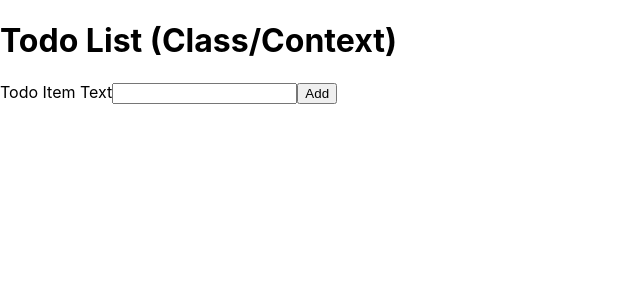
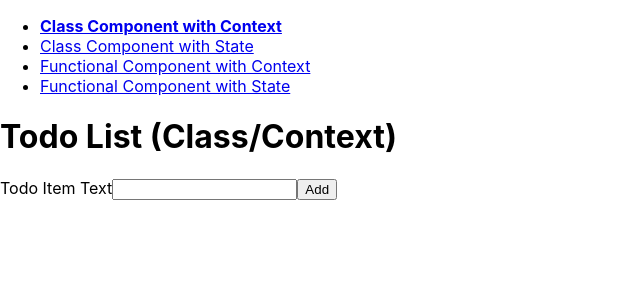
Before and after one commit to alanmshelly/react-todo-sample-four-ways, a React app: page /class-context in a window 1280 px wide. Shown: the top 300 px of the page, without its empty margins (0-640 px from the left). Built offline with nearby package versions, Linux system fonts and the light colour scheme.

Commit message:
Make selected implementation bold on navigation menu using hook

```diff
--- /dev/null
+++ b/src/components/NavigationMenu.tsx
@@ -0,0 +1,55 @@
+import {Link, useLocation} from 'react-router-dom'
+import React from 'react'
+
+export function NavigationMenu() {
+    /**
+     * NOTE:
+     * useLocation hook provided by react-router to get router props.
+     * useHistory, useParams, useRouteMatch are also provided
+     * https://reacttraining.com/react-router/web/api/Hooks
+     *
+     * These hooks allow us to not use render props which have to be passed from the parent component (Routes),
+     * and can become messy.
+     *
+     * I don't have a render prop implementation as it exists too high up in the component hierarchy for both
+     * implementations to co-exist.
+     */
+    const location = useLocation()
+
+    return (
+        <ul>
+            <li>
+                <Link
+                    to="/class-context"
+                    className={location.pathname === "/class-context" ? 'selected' : ''}
+                >
+                    Class Component with Context
+                </Link>
+            </li>
+            <li>
+                <Link
+                    to="/class-state"
+                    className={location.pathname === "/class-state" ? 'selected' : ''}
+                >
+                    Class Component with State
+                </Link>
+            </li>
+            <li>
+                <Link
+                    to="/functional-context"
+                    className={location.pathname === "/functional-context" ? 'selected' : ''}
+                >
+                    Functional Component with Context
+                </Link>
+            </li>
+            <li>
+                <Link
+                    to="/functional-state"
+                    className={location.pathname === "/functional-state" ? 'selected' : ''}
+                >
+                    Functional Component with State
+                </Link>
+            </li>
+        </ul>
+    )
+}
--- a/src/components/Routes.tsx
+++ b/src/components/Routes.tsx
@@ -5,7 +5,7 @@ import {ClassStateTodoPage} from './class-state/ClassStateTodoPage'
 import {FunctionalContextTodoPage} from './functional-context/FunctionalContextTodoPage'
 import {FunctionalStateTodoPage} from './functional-state/FunctionalStateTodoPage'
 import React from 'react'
-import {TopPage} from './TopPage'
+import {NavigationMenu} from './NavigationMenu'
 
 export interface RoutesProps {
     todoRepo: TodoRepo
@@ -15,9 +15,10 @@ export function Routes(props: RoutesProps) {
     const {todoRepo} = props
     return (
         <>
-            <Route exact path="/">
-                <TopPage/>
-            </Route>
+            <div>
+                <NavigationMenu/>
+            </div>
+            <div>
                 <Route exact path="/class-context">
                     <ClassContextTodoPage todoRepo={todoRepo}/>
                 </Route>
@@ -30,6 +31,7 @@ export function Routes(props: RoutesProps) {
                 <Route exact path="/functional-state">
                     <FunctionalStateTodoPage todoRepo={todoRepo}/>
                 </Route>
+            </div>
         </>
     )
 }
--- a/src/components/TopPage.tsx
+++ /dev/null
@@ -1,13 +0,0 @@
-import {Link} from 'react-router-dom'
-import React from 'react'
-
-export function TopPage() {
-    return (
-        <ul>
-            <li><Link to="/class-context">Class Component with Context</Link></li>
-            <li><Link to="/class-state">Class Component with State</Link></li>
-            <li><Link to="/functional-context">Functional Component with Context</Link></li>
-            <li><Link to="/functional-state">Functional Component with State</Link></li>
-        </ul>
-    )
-}
--- a/src/index.css
+++ b/src/index.css
@@ -6,3 +6,7 @@ body {
   -webkit-font-smoothing: antialiased;
   -moz-osx-font-smoothing: grayscale;
 }
+
+a.selected {
+  font-weight: bold;
+}
```
Lines whose indentation alone changed are shown as unchanged.
